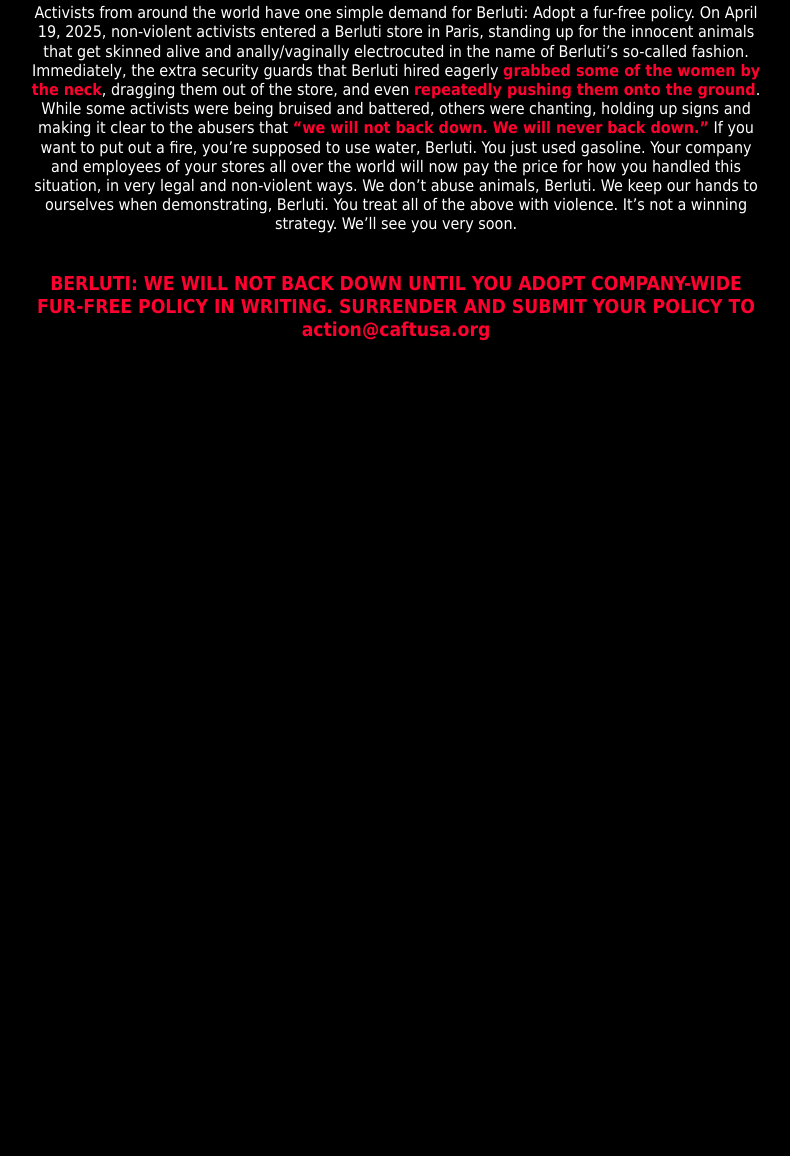
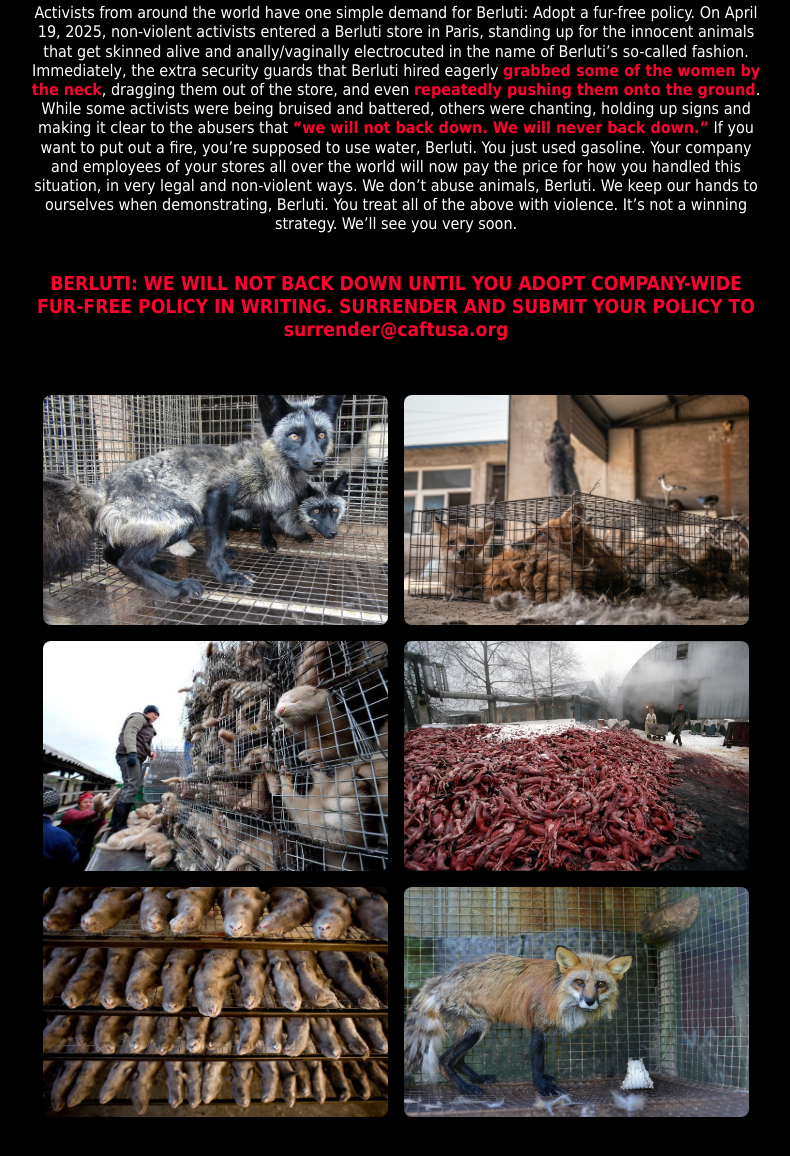
Before and after one commit to doobeedoobeedoo/doobeedoobeedoo.github.io, a plain HTML site: page index.html in a window 1280 px wide. Shown: the part 1090-2246 px from the top of the page, without its empty margins (244-1034 px from the left). Before the commit the page ends 1469 px from the top, so only its background shows below. Drawn offline with Linux system fonts and the light colour scheme.

Commit message:
Update index.html

```diff
--- a/index.html
+++ b/index.html
@@ -139,6 +139,26 @@
       /* filter: invert(100%) brightness(200%) hue-rotate(0deg) drop-shadow(2px 2px 0px #ff00d8); */
     }
 
+    .grid {
+      display: grid;
+      grid-template-columns: repeat(2, 1fr);
+      gap: 16px;
+      padding: 16px;
+    }
+
+    .grid img {
+      width: 100%;
+      aspect-ratio: 3 / 2;
+      object-fit: cover;
+      display: block;
+      border-radius: 8px;
+    }
+
+    @media (max-width: 768px) {
+      .grid {
+        grid-template-columns: 1fr;
+      }
+    }
   </style>
 </head>
 <body>
@@ -170,8 +190,20 @@
       Your company and employees of your stores all over the world will now pay the price for how you handled this situation, in very legal and non-violent ways.
       We don’t abuse animals, Berluti. We keep our hands to ourselves when demonstrating, Berluti. You treat all of the above with violence. It’s not a winning strategy.
       We’ll see you very soon.</h2>
- <br><Br><h4>BERLUTI: WE WILL NOT BACK DOWN UNTIL YOU ADOPT COMPANY-WIDE FUR-FREE POLICY IN WRITING. SURRENDER AND SUBMIT YOUR POLICY TO <b>action@caftusa.org</h4>
+ <br><Br><h4>BERLUTI: WE WILL NOT BACK DOWN UNTIL YOU ADOPT COMPANY-WIDE FUR-FREE POLICY IN WRITING. SURRENDER AND SUBMIT YOUR POLICY TO <b>surrender@caftusa.org</h4>
   <br><br>
+
+  <div class="grid">
+    <img src="fur farm 01.jpg" alt="Image 1">
+    <img src="fur farm 02.jpg" alt="Image 2">
+    <img src="fur farm 03.jpg" alt="Image 3">
+    <img src="fur farm 04.jpg" alt="Image 4">
+    <img src="fur farm 06.jpg" alt="Image 5">
+    <img src="fur farm 05.jpg" alt="Image 6">
+  </div>
+
+
+  <br><br><br>
 
   </footer>
 </div>
```
